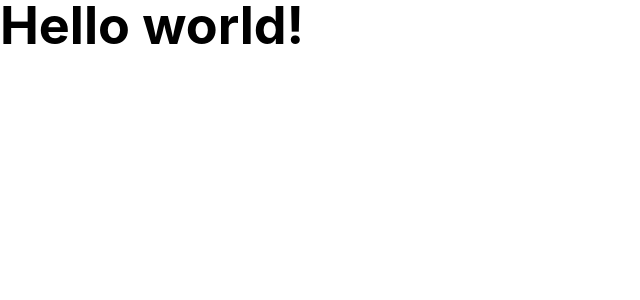
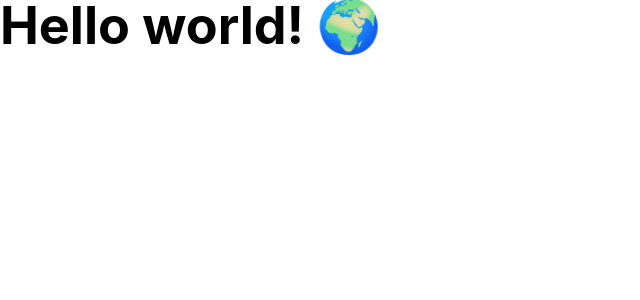
Before and after one commit to cdebotton/cdb-archive-themes, a Next.js app: page / in a window 1280 px wide. Shown: the top 300 px of the page, without its empty margins (0-640 px from the left). Built offline with nearby package versions, Linux system fonts and the light colour scheme.

Commit message:
Add accessible globe.

```diff
--- a/pages/index.tsx
+++ b/pages/index.tsx
@@ -6,7 +6,10 @@ export default function IndexPage() {
   return (
     <>
       <Text scale={4} as="h1">
-        Hello world!
+        Hello world!{' '}
+        <span aria-label="globe" role="img">
+          🌍
+        </span>
       </Text>
     </>
   );
```
